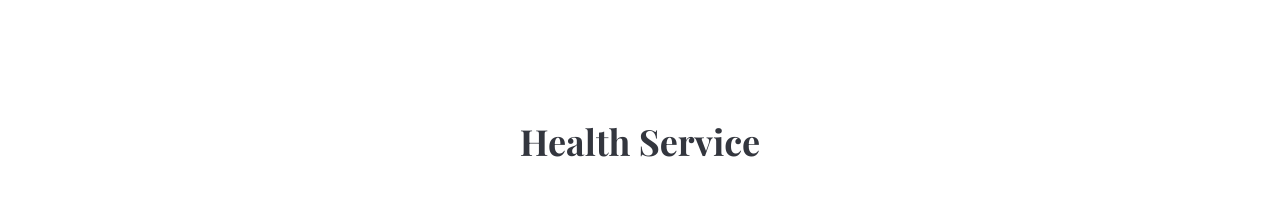
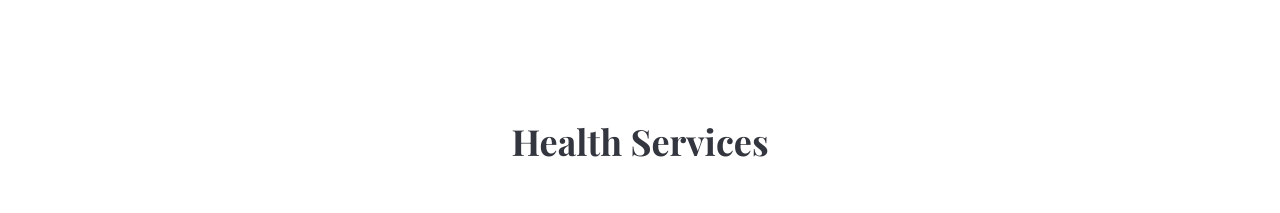
Before and after one commit to jeetsoni/ShreeHariImaging, a plain HTML site: page index.html in a window 1280 px wide. Shown: the part 1180-1393 px from the top of the page. Drawn offline with nearby package versions, Linux system fonts and the light colour scheme.

Commit message:
sixth commit

```diff
--- a/index.html
+++ b/index.html
@@ -116,7 +116,7 @@
         <div class="container">
             <div class="area-heading row">
                 <div class="col-md-12 col-xl-12">
-                    <h3 class="text-center">Health Service</h3>
+                    <h3 class="text-center">Health Services</h3>
                 </div>
             </div>
             <div class="row">
```
